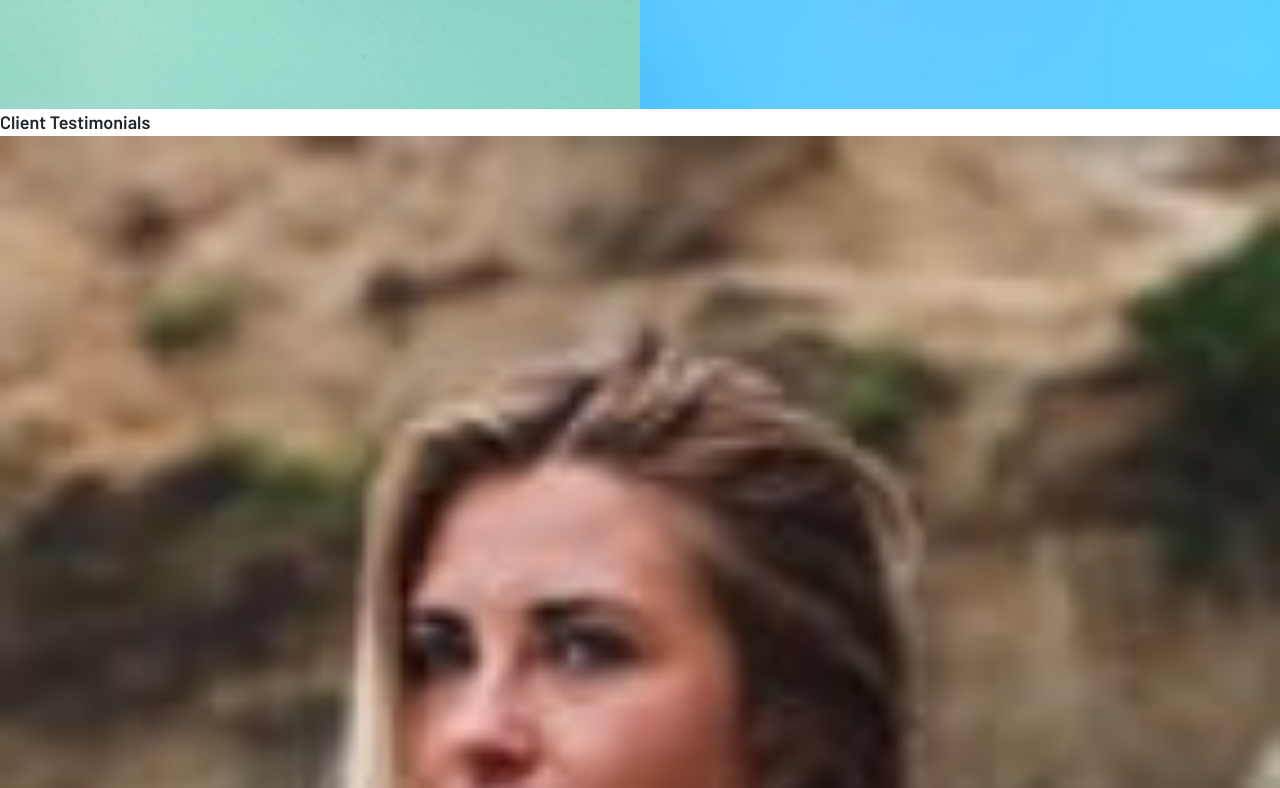
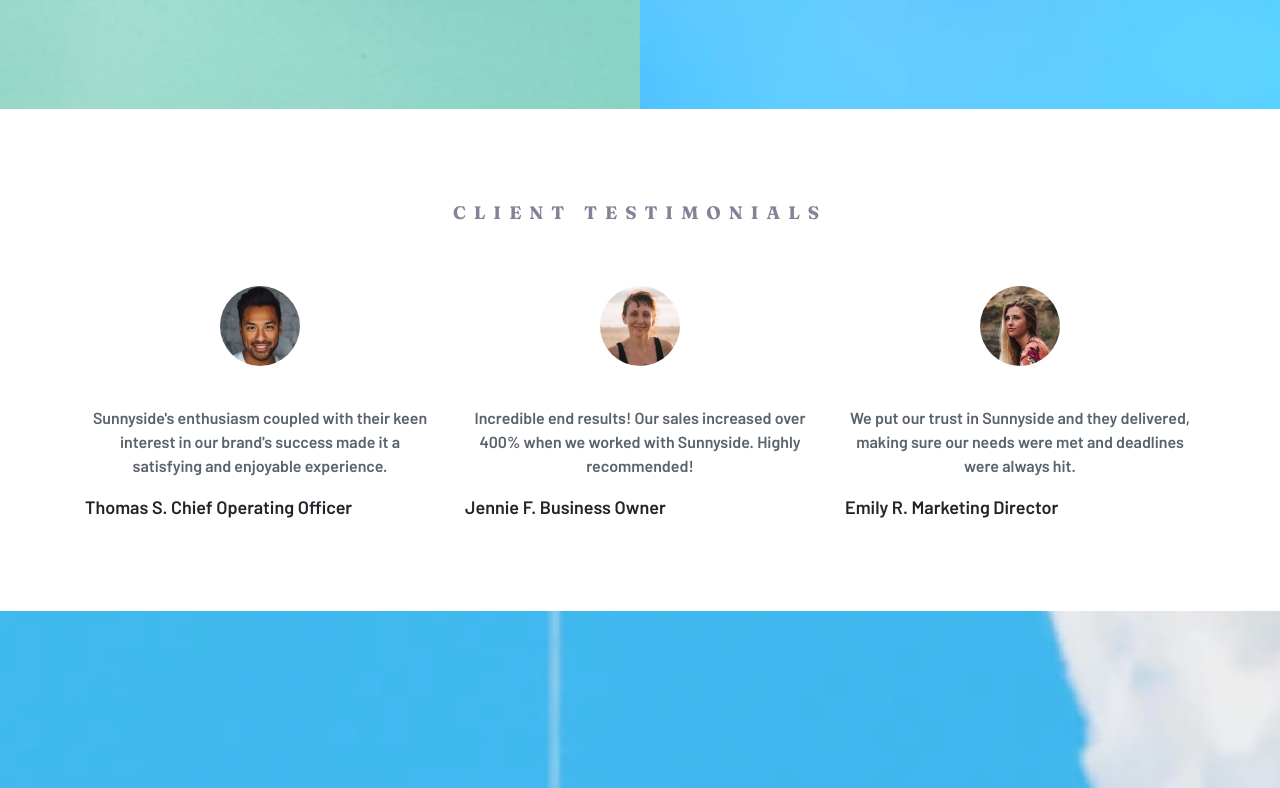
Before and after one commit to mehmetbacik/sunnyside-agency-landing-page, a plain HTML site: page index.html in a window 1280 px wide. Shown: the part 2851-3639 px from the top of the page. Drawn offline with nearby package versions, Linux system fonts and the light colour scheme.

Commit message:
Update
Swiper implemented.

```diff
--- a/assets/js/script.js
+++ b/assets/js/script.js
@@ -0,0 +1,34 @@
+const swiper = new Swiper('.swiper', {
+    /*navigation: {
+        nextEl: ".swiper-button-next",
+        prevEl: ".swiper-button-prev",
+    },*/
+    pagination: {
+        el: ".swiper-pagination",
+        clickable: true,
+    },
+    autoplay: {
+        delay: 3000,
+    },
+    breakpoints: {
+        0: {
+            spaceBetween: 10,
+            slidesPerView: 1,
+            slidesPerColumn: 1,
+        },
+        640: {
+            spaceBetween: 30,
+            slidesPerView: 1,
+            slidesPerColumn: 1,
+        },
+        768: {
+            spaceBetween: 30,
+            slidesPerView: 1,
+            slidesPerColumn: 1,
+        },
+        1024: {
+            spaceBetween: 30,
+            slidesPerView: 3,
+        },
+    }
+});
--- a/assets/scss/style.scss
+++ b/assets/scss/style.scss
@@ -175,5 +175,39 @@
                 }
             }
         }
+        #main__client {
+            margin-top: 90px;
+            margin-bottom: 90px;
+            .headline {
+                text-align: center;
+                span {
+                    font-family: var(--theme__headline__font);
+                    text-transform: uppercase;
+                    color: var(--dark-grayish-blue);
+                    letter-spacing: 8px;
+                }
+            }
+            .content {
+                margin-top: 60px;
+                .swiper-slide {
+                    .image {
+                        display: flex;
+                        align-items: center;
+                        justify-content: center;
+                        margin-bottom: 40px;
+                        img {
+                            border-radius: 100%;
+                            width: 80px;
+                            height: 80px;
+                        }
+                    }
+                    .text {
+                        font-size: 16px;
+                        text-align: center;
+                        color: var(--very-dark-grayish-blue);
+                    }
+                }
+            }
+        }
     }
 }
--- a/index.html
+++ b/index.html
@@ -8,7 +8,7 @@
     <meta name="author" content="MBCK">
     <meta name="viewport" content="width=device-width, initial-scale=1.0">
     <link rel="stylesheet" href="https://cdn.jsdelivr.net/npm/bootstrap@4.0.0/dist/css/bootstrap.min.css" integrity="sha384-Gn5384xqQ1aoWXA+058RXPxPg6fy4IWvTNh0E263XmFcJlSAwiGgFAW/dAiS6JXm" crossorigin="anonymous">
-    <link rel="stylesheet" href="https://unpkg.com/swiper/swiper-bundle.min.css" />
+    <link rel="stylesheet" href="https://cdn.jsdelivr.net/npm/swiper@9/swiper-bundle.min.css" />
     <link href="/assets/css/style.css" rel="stylesheet">
     <link rel="icon" type="image/x-icon" href="/assets/img/favicon-32x32.png">
     <script src="https://cdn.jsdelivr.net/npm/bootstrap@5.0.2/dist/js/bootstrap.bundle.min.js" integrity="sha384-MrcW6ZMFYlzcLA8Nl+NtUVF0sA7MsXsP1UyJoMp4YLEuNSfAP+JcXn/tWtIaxVXM" crossorigin="anonymous"></script>
@@ -95,44 +95,86 @@
         </div>
       </div>
 
-      <div>
-        <div>
+      <div id="main__client">
+        <div class="container">
+          <div class="headline">
             <span>Client Testimonials</span>
-          <div>
-            <div>
-              <div>
+          </div>
+          <div class="content">
+            <div class="swiper mySwiper">
+              <div class="swiper-wrapper">
+                <div class="swiper-slide">
+                  <div class="image">
                     <img src="/assets/img/image-emily.jpg" alt="Image">
                   </div>
-              <div>
+                  <div class="text">
                     <p>We put our trust in Sunnyside and they delivered, making sure our needs were met and deadlines were always hit.</p>
                   </div>
-              <div>
+                  <div class="personal">
                     <span>Emily R.</span>
                     <span>Marketing Director</span>
                   </div>
                 </div>
-            <div>
-              <div>
+                <div class="swiper-slide">
+                  <div class="image">
                     <img src="/assets/img/image-thomas.jpg" alt="Image">
                   </div>
-              <div>
+                  <div class="text">
                     <p>Sunnyside's enthusiasm coupled with their keen interest in our brand's success made it a satisfying and enjoyable experience.</p>
                   </div>
-              <div>
+                  <div class="personal">
                     <span>Thomas S.</span>
                     <span>Chief Operating Officer</span>
                   </div>
                 </div>
-            <div>
-              <div>
+                <div class="swiper-slide">
+                  <div class="image">
                     <img src="/assets/img/image-jennie.jpg" alt="Image">
                   </div>
-              <div>
+                  <div class="text">
                     <p>Incredible end results! Our sales increased over 400% when we worked with Sunnyside. Highly recommended!</p>
                   </div>
-              <div>
+                  <div class="personal">
                     <span>Jennie F.</span>
                     <span>Business Owner</span>
+                  </div>
+                </div>
+                <div class="swiper-slide">
+                  <div class="image">
+                    <img src="/assets/img/image-emily.jpg" alt="Image">
+                  </div>
+                  <div class="text">
+                    <p>We put our trust in Sunnyside and they delivered, making sure our needs were met and deadlines were always hit.</p>
+                  </div>
+                  <div class="personal">
+                    <span>Emily R.</span>
+                    <span>Marketing Director</span>
+                  </div>
+                </div>
+                <div class="swiper-slide">
+                  <div class="image">
+                    <img src="/assets/img/image-thomas.jpg" alt="Image">
+                  </div>
+                  <div class="text">
+                    <p>Sunnyside's enthusiasm coupled with their keen interest in our brand's success made it a satisfying and enjoyable experience.</p>
+                  </div>
+                  <div class="personal">
+                    <span>Thomas S.</span>
+                    <span>Chief Operating Officer</span>
+                  </div>
+                </div>
+                <div class="swiper-slide">
+                  <div class="image">
+                    <img src="/assets/img/image-jennie.jpg" alt="Image">
+                  </div>
+                  <div class="text">
+                    <p>Incredible end results! Our sales increased over 400% when we worked with Sunnyside. Highly recommended!</p>
+                  </div>
+                  <div class="personal">
+                    <span>Jennie F.</span>
+                    <span>Business Owner</span>
+                  </div>
+                </div>
               </div>
             </div>
           </div>
@@ -178,7 +220,7 @@
         <i class="fa-brands fa-pinterest"></i>
       </div>
     </footer>
-    <script src="https://unpkg.com/swiper/swiper-bundle.min.js"></script>
+    <script src="https://cdn.jsdelivr.net/npm/swiper@9/swiper-bundle.min.js"></script>
     <script src="/assets/js/script.js"></script>
     <script src="https://code.jquery.com/jquery-3.2.1.slim.min.js" integrity="sha384-KJ3o2DKtIkvYIK3UENzmM7KCkRr/rE9/Qpg6aAZGJwFDMVNA/GpGFF93hXpG5KkN" crossorigin="anonymous"></script>
     <script src="https://cdn.jsdelivr.net/npm/popper.js@1.12.9/dist/umd/popper.min.js" integrity="sha384-ApNbgh9B+Y1QKtv3Rn7W3mgPxhU9K/ScQsAP7hUibX39j7fakFPskvXusvfa0b4Q" crossorigin="anonymous"></script>
```
Also changed, not shown: assets/css/style.css, 1 other file. Lines whose indentation alone changed are shown as unchanged.
